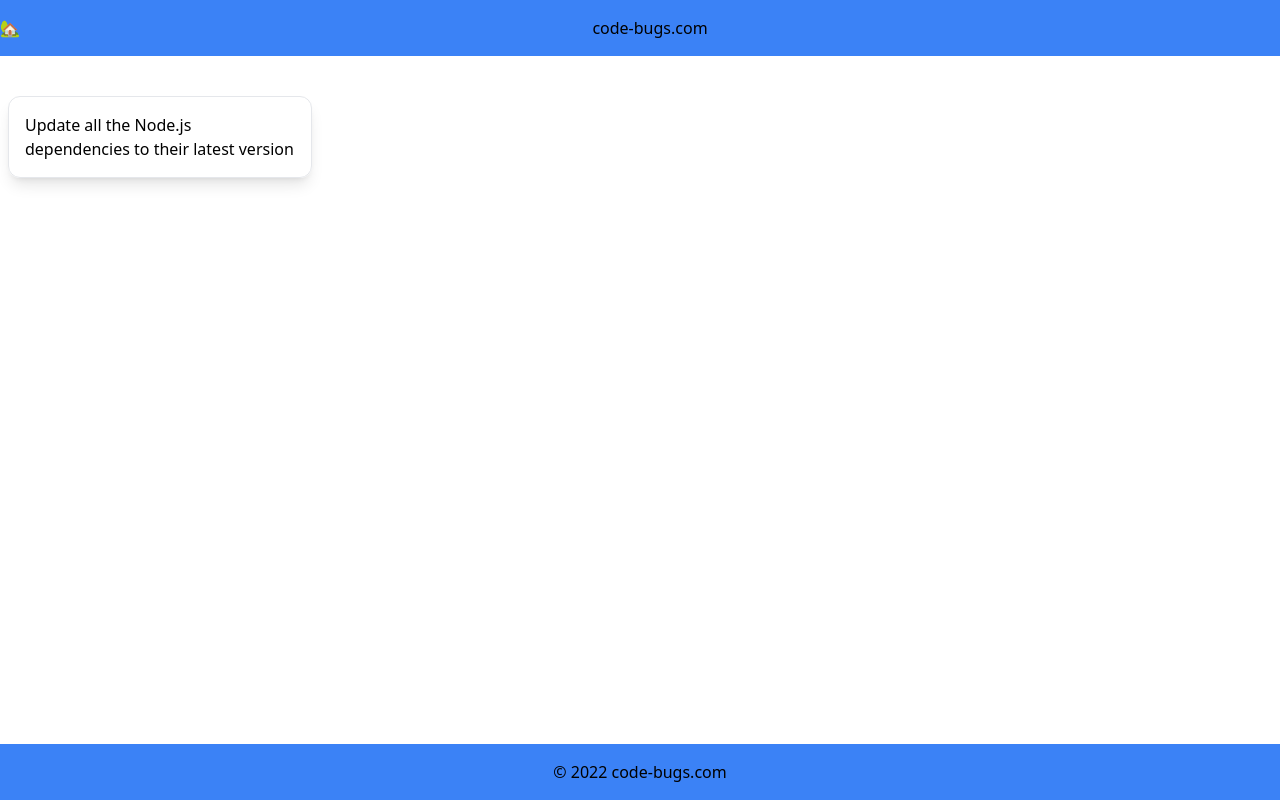
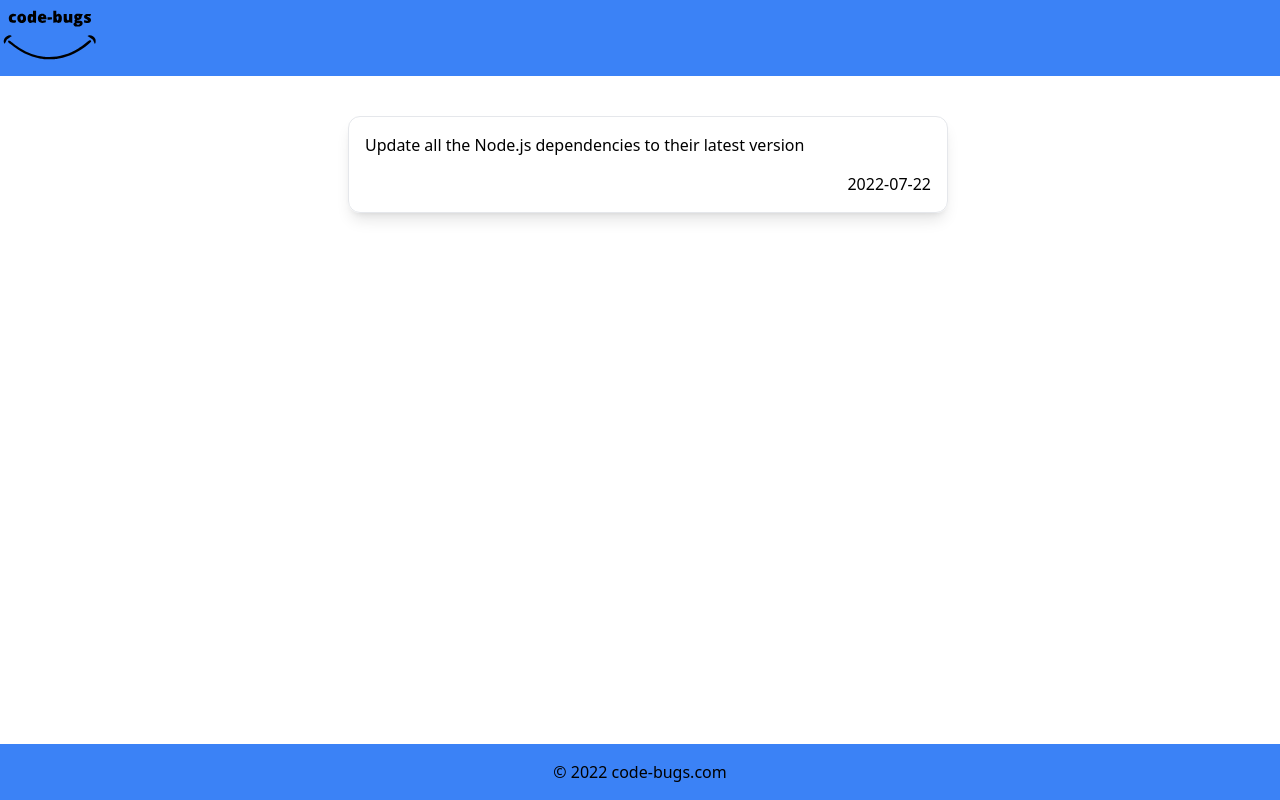
Before and after one commit to iosifnicolae2/code-bugs.com, a Next.js app: page / in a window 1280 px wide. Built offline with nearby package versions, Linux system fonts and the light colour scheme.

Commit message:
Created UI Homepage.

```diff
--- a/components/Layout.tsx
+++ b/components/Layout.tsx
@@ -1,6 +1,9 @@
 import Link from "next/link";
 import Head from "next/head";
 import Script from "next/script";
+
+import codeBugs from "@/public/code-bugs.svg";
+import Image from "next/image";
 
 export default function Layout({ seo, children }: any) {
   return (
@@ -39,12 +42,20 @@ export default function Layout({ seo, children }: any) {
         <link rel="icon" href="../public/images/favicon.ico" />
       </Head>
       <div className="flex flex-col min-h-screen">
-        <header className="bg-blue-500 mb-8 py-4">
+        <header className="bg-blue-500 mb-8 py-[5px]">
           <div className="container mx-auto flex justify-center">
             <Link href="/">
-              <a>🏡</a>
+              <a>
+                <Image
+                  unoptimized
+                  src={codeBugs}
+                  alt="Picture of the author"
+                  width={100}
+                  height={60}
+                />
+              </a>
             </Link>
-            <span className="mx-auto">code-bugs.com</span>{" "}
+            <span className="mx-auto" />
           </div>
         </header>
         <main className="container mx-auto flex-1">{children}</main>
--- a/pages/index.tsx
+++ b/pages/index.tsx
@@ -5,17 +5,24 @@ import Link from "next/link";
 import Layout from "@/components/Layout";
 
 export async function getStaticProps() {
-  const files = fs.readdirSync("posts");
+  let files = fs.readdirSync("posts");
 
-  const posts = files.map(fileName => {
+  let posts: any = files.map(fileName => {
     const slug = fileName.replace(".md", "");
     const readFile = fs.readFileSync(`posts/${fileName}`, "utf-8");
-    const { data: frontVariables } = matter(readFile);
+    let { data }: any = matter(readFile);
     return {
       slug,
-      frontVariables,
+      data,
     };
   });
+
+  // Sort the posts.
+  posts
+    .sort(function (a: any, b: any) {
+      return new Date(a.data.date).valueOf() - new Date(b.data.date).valueOf();
+    })
+    .reverse();
 
   return {
     props: {
@@ -32,17 +39,16 @@ const seo = {
 export default function Home({ posts }: any) {
   return (
     <Layout seo={seo}>
-      <div className="grid grid-cols-1 md:grid-cols-3 lg:grid-cols-4 p-4 md:p-0">
-        {posts.map(({ slug, frontVariables }: any) => (
-          <div
-            key={slug}
-            className="border border-gray-200 m-2 rounded-xl shadow-lg overflow-hidden flex flex-col">
-            <Link href={`/post/${slug}`}>
-              <a>
-                <h1 className="p-4">{frontVariables.title}</h1>
-              </a>
-            </Link>
-          </div>
+      <div className="flex max-w-[600px] mx-auto flex-col p-2 md:p-0">
+        {posts.map(({ slug, data }: any) => (
+          <Link key={slug} href={`/post/${slug}`}>
+            <a
+              className="border border-gray-200 hover:shadow-blue-300 m-2 w-full rounded-xl shadow-lg
+              overflow-hidden flex flex-col p-4">
+              <h1>{data.title}</h1>
+              <p className={"flex justify-end pt-[15px]"}>{data.date}</p>
+            </a>
+          </Link>
         ))}
       </div>
     </Layout>
--- a/posts/update-all-the-Node.js-dependencies-to-their-latest-version.md
+++ b/posts/update-all-the-Node.js-dependencies-to-their-latest-version.md
@@ -2,8 +2,7 @@
 title: 'Update all the Node.js dependencies to their latest version'
 metaTitle: 'How to update all packages from package.json'
 metaDesc: 'Best way to upgrade the dependencies from package.json with terminal commands.'
-socialImage: images/22-09-2021.jpg
-date: '2021-09-22'
+date: '2022-07-22'
 keywords:
 - nodejs
 - package.json
```
Also changed, not shown: public/code-bugs.svg (added).
